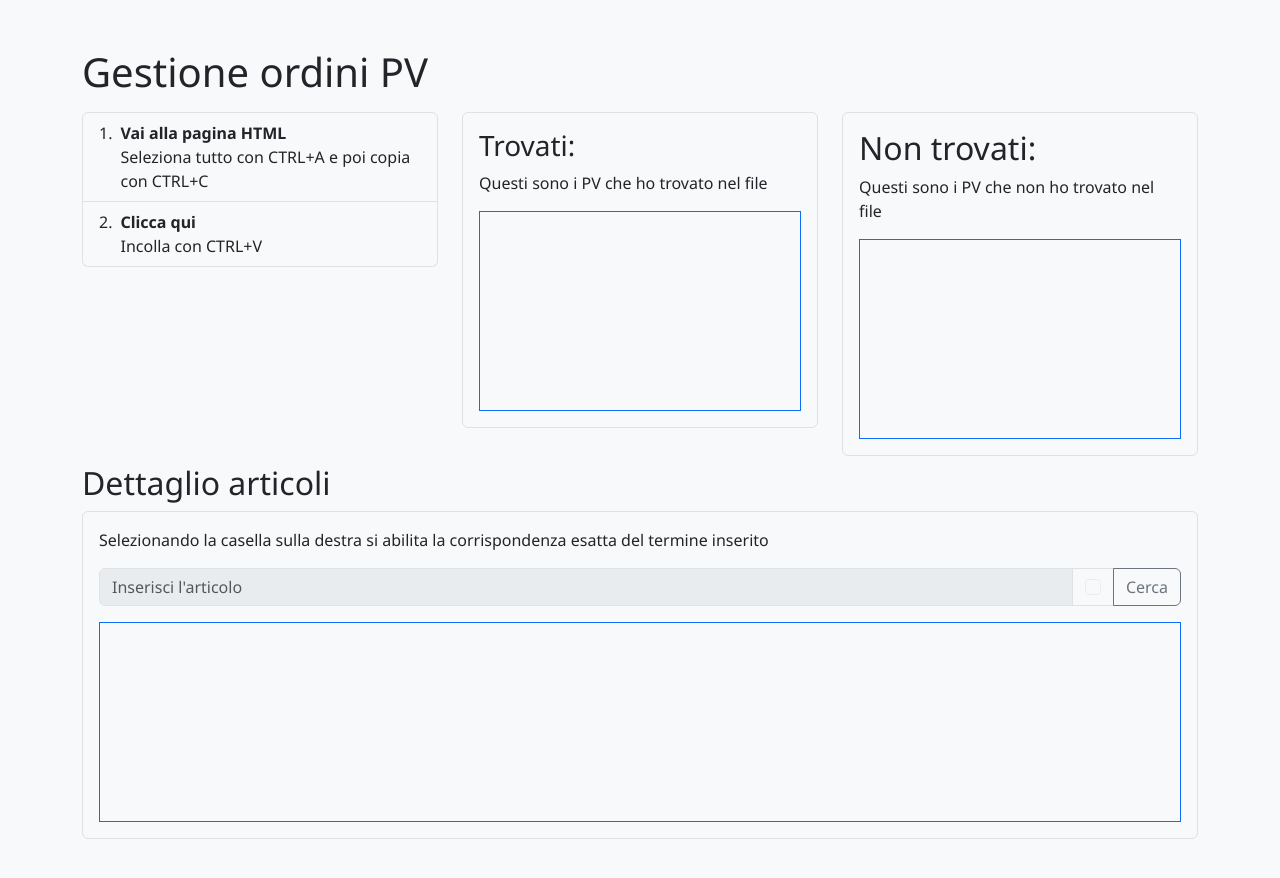
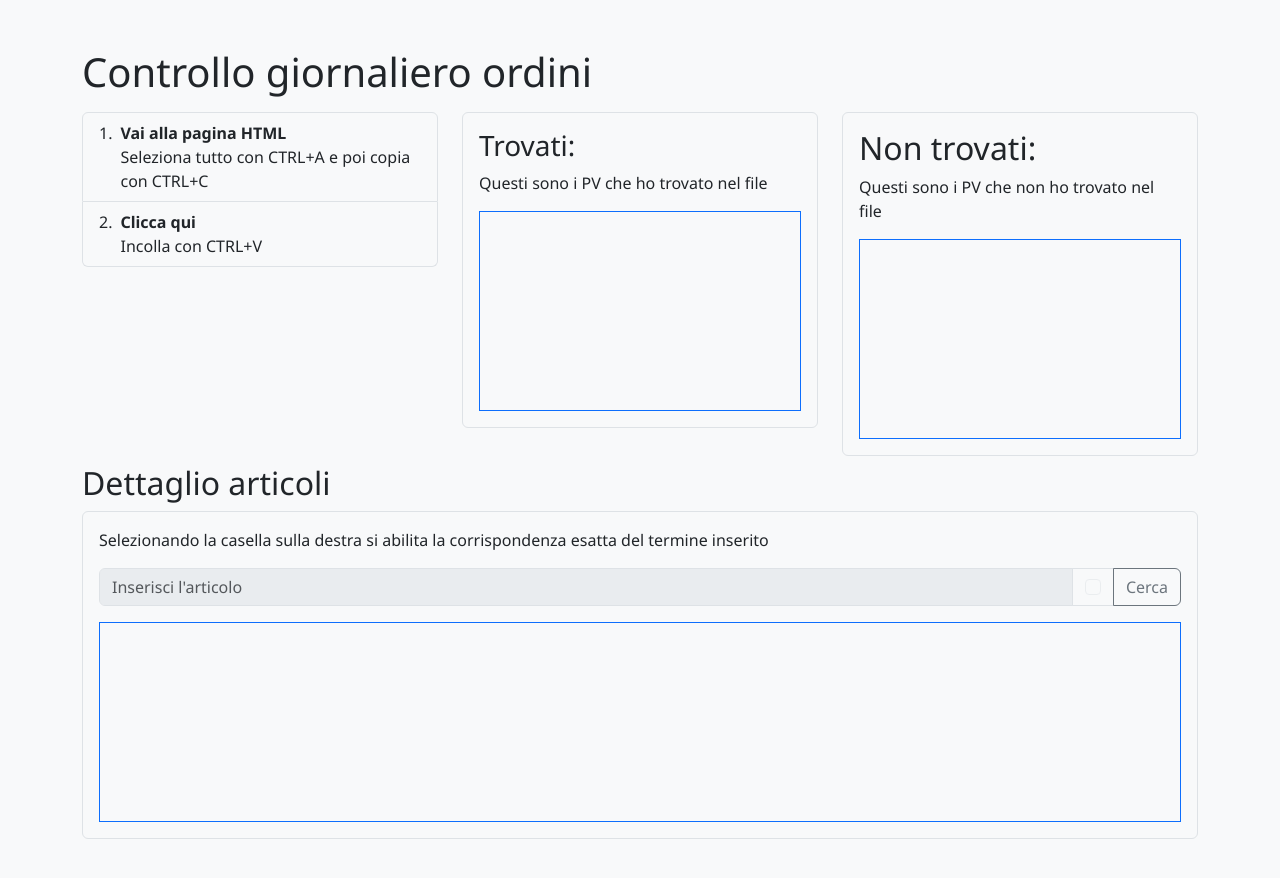
Before and after one commit to francescozaia/pv, a plain HTML site: page index.html in a window 1280 px wide. Drawn offline with nearby package versions, Linux system fonts and the light colour scheme; a web font is replaced by a local one.

Commit message:
Update index.html

```diff
--- a/index.html
+++ b/index.html
@@ -3,7 +3,7 @@
 <head>
     <meta charset="utf-8">
     <meta name="viewport" content="width=device-width, initial-scale=1">
-    <title>Bootstrap demo</title>
+    <title>Controllo giornaliero ordini</title>
     <link href="https://cdn.jsdelivr.net/npm/bootstrap@5.3.2/dist/css/bootstrap.min.css" rel="stylesheet"
         integrity="sha384-T3c6CoIi6uLrA9TneNEoa7RxnatzjcDSCmG1MXxSR1GAsXEV/Dwwykc2MPK8M2HN" crossorigin="anonymous">
     <link rel="stylesheet" href="styles.css">
@@ -16,7 +16,7 @@
 <body>
     <div class="container my-5">
         <div class="row">
-            <h1>Gestione ordini PV</h1>
+            <h1>Controllo giornaliero ordini</h1>
             <div class="col-12 col-md-4 my-2">
                 <ol class="list-group list-group-numbered">
                     <li class="list-group-item d-flex justify-content-between align-items-start">
```
